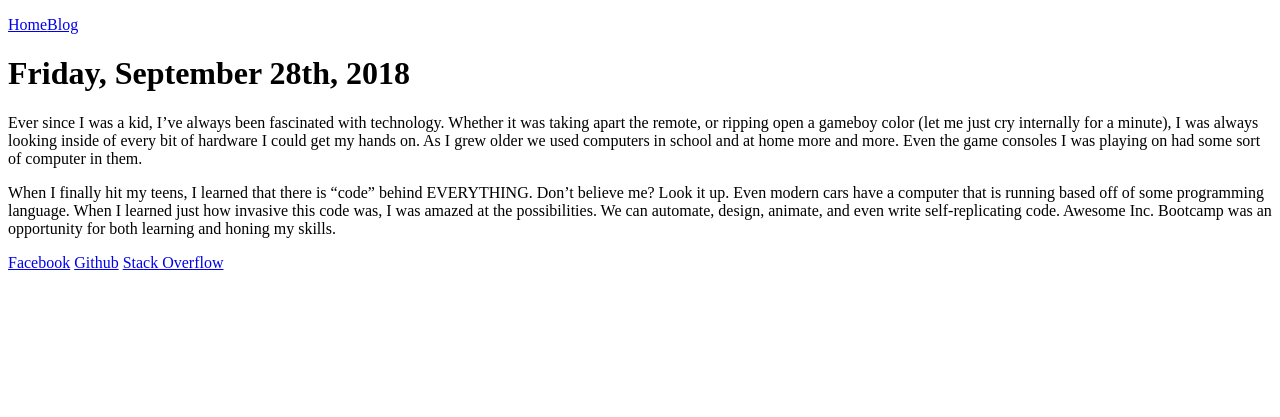
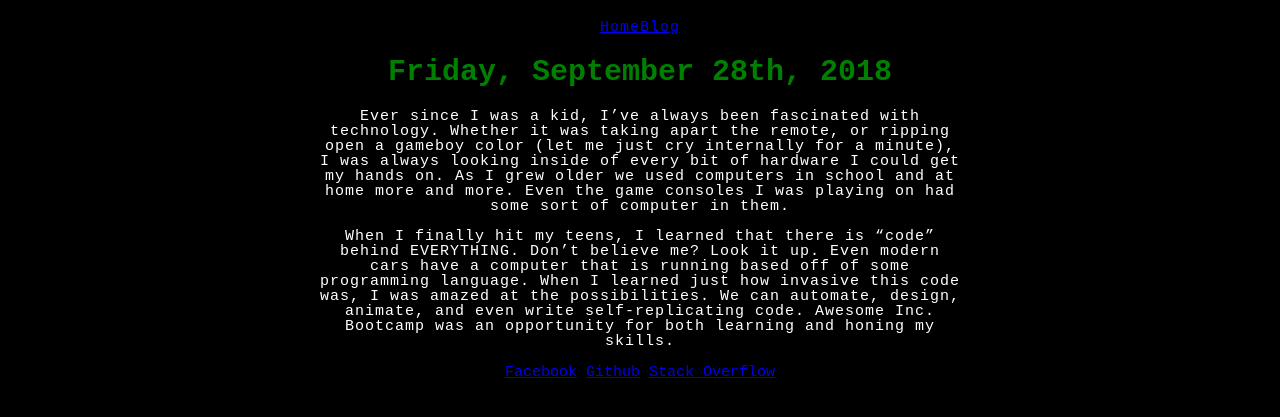
Before and after one commit to Cgmccarty/cgmccarty.github.io, a Jekyll site: the page built from _posts/2018-09-28-blog-post.md, in a window 1280 px wide. Shown: the top 417 px of the page. Built offline with Jekyll 4.4.1, drawn with Linux system fonts in a browser that asks for light colours.

Commit message:
Fixed all links and styling not applying

```diff
--- a/_includes/head.html
+++ b/_includes/head.html
@@ -3,7 +3,7 @@
   <head>
     <meta charset="utf-8"/>
     <title>{{ site.title }}</title>
-    <link href="style.css" rel="stylesheet" type="text/css"/>
+    <link href="/style.css" rel="stylesheet" type="text/css"/>
   </head>
   <body>
     <p><a href="/index.html">Home</a><a href="/blog.html">Blog</a></p>
```
